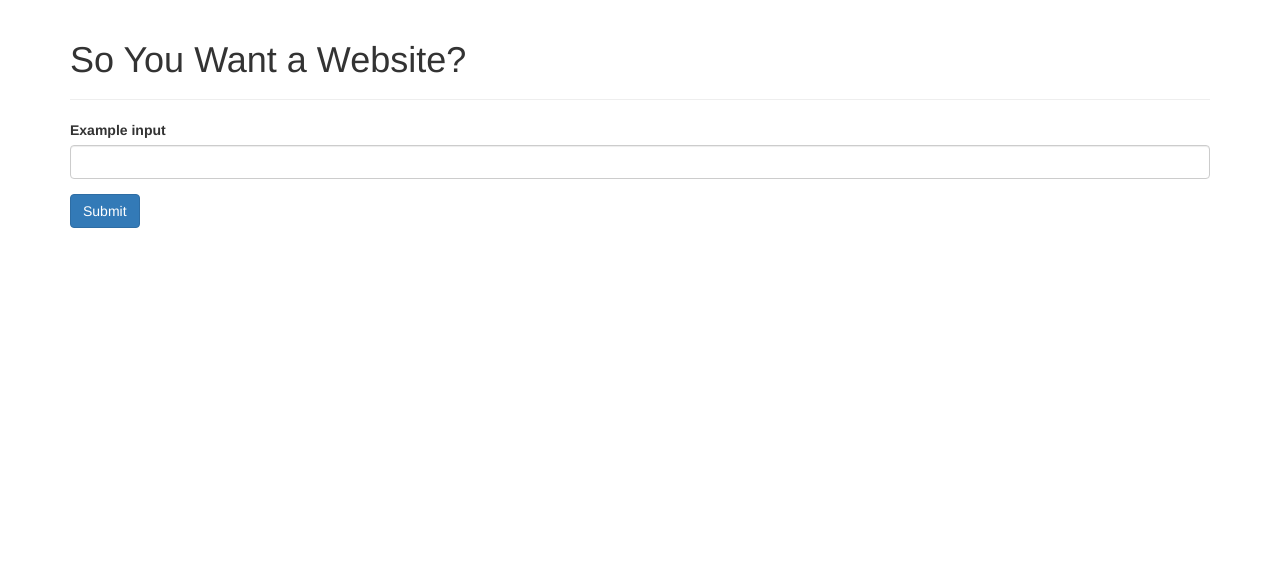
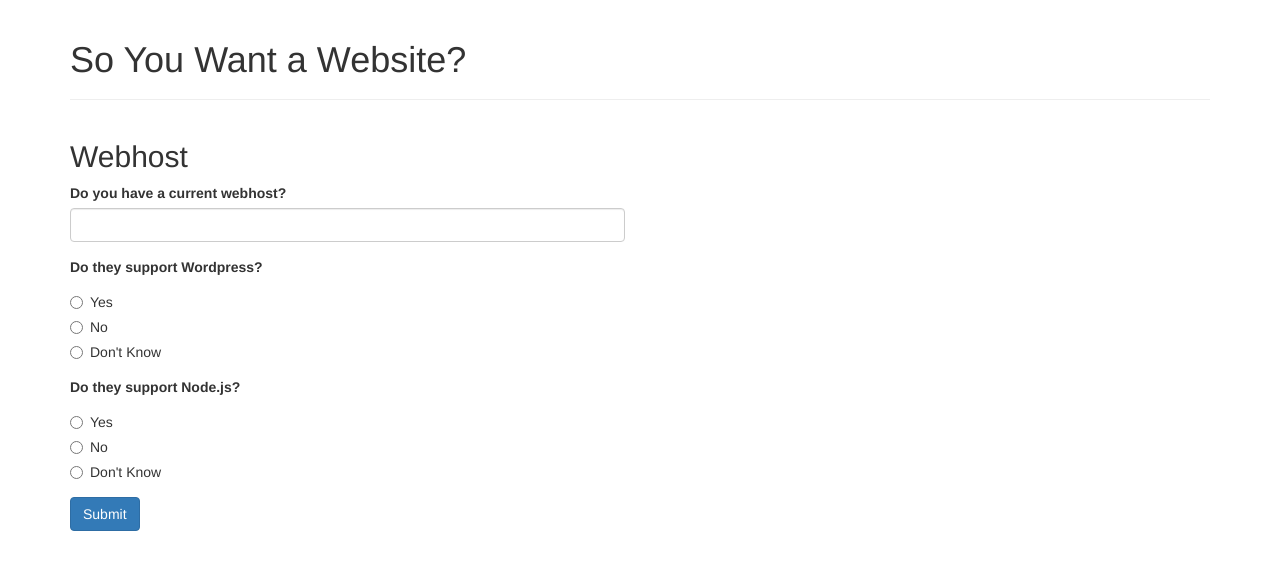
Before and after one commit to alexsomeoddpilot/so-you-want-a-website, a website: page assets/index.html in a window 1280 px wide. Drawn offline with nearby package versions, Linux system fonts and the light colour scheme.

Commit message:
Example question fields

```diff
--- a/assets/index.html
+++ b/assets/index.html
@@ -13,15 +13,67 @@
       <h1>So You Want a Website?</h1>
     </div>
     <form method="GET" class="form">
-      <div class="form-group">
-        <label for="input-example">
-          Example input
-        </label>
-        <input type="text" class="form-control" id="input-example" name="example">
+
+      <div class="row">
+        <div class="col-md-6">
+          <h2>Webhost</h2>
+
+          <div class="form-group">
+            <label for="input-webhost">
+              Do you have a current webhost?
+            </label>
+            <input type="text" class="form-control" id="input-webhost" name="webhost">
+          </div>
+
+          <div class="form-group">
+            <label>
+              Do they support Wordpress?
+            </label>
+
+            <div class="radio">
+              <label>
+                <input type="radio" name="webhost-wordpress" value="Yes"> Yes
+              </label>
+            </div>
+            <div class="radio">
+              <label>
+                <input type="radio" name="webhost-wordpress" value="No"> No
+              </label>
+            </div>
+            <div class="radio">
+              <label>
+                <input type="radio" name="webhost-wordpress" value="Don't Know"> Don't Know
+              </label>
+            </div>
+          </div>
+
+          <div class="form-group">
+            <label for="input-webhost-node">
+              Do they support Node.js?
+            </label>
+
+            <div class="radio">
+              <label>
+                <input type="radio" name="webhost-node" value="Yes"> Yes
+              </label>
+            </div>
+            <div class="radio">
+              <label>
+                <input type="radio" name="webhost-node" value="No"> No
+              </label>
+            </div>
+            <div class="radio">
+              <label>
+                <input type="radio" name="webhost-node" value="Don't Know"> Don't Know
+              </label>
+            </div>
+          </div>
+
+          <button class="btn btn-primary">
+            Submit
+          </button>
+        </div>
       </div>
-      <button class="btn btn-primary">
-        Submit
-      </button>
     </form>
   </div>
 
```
